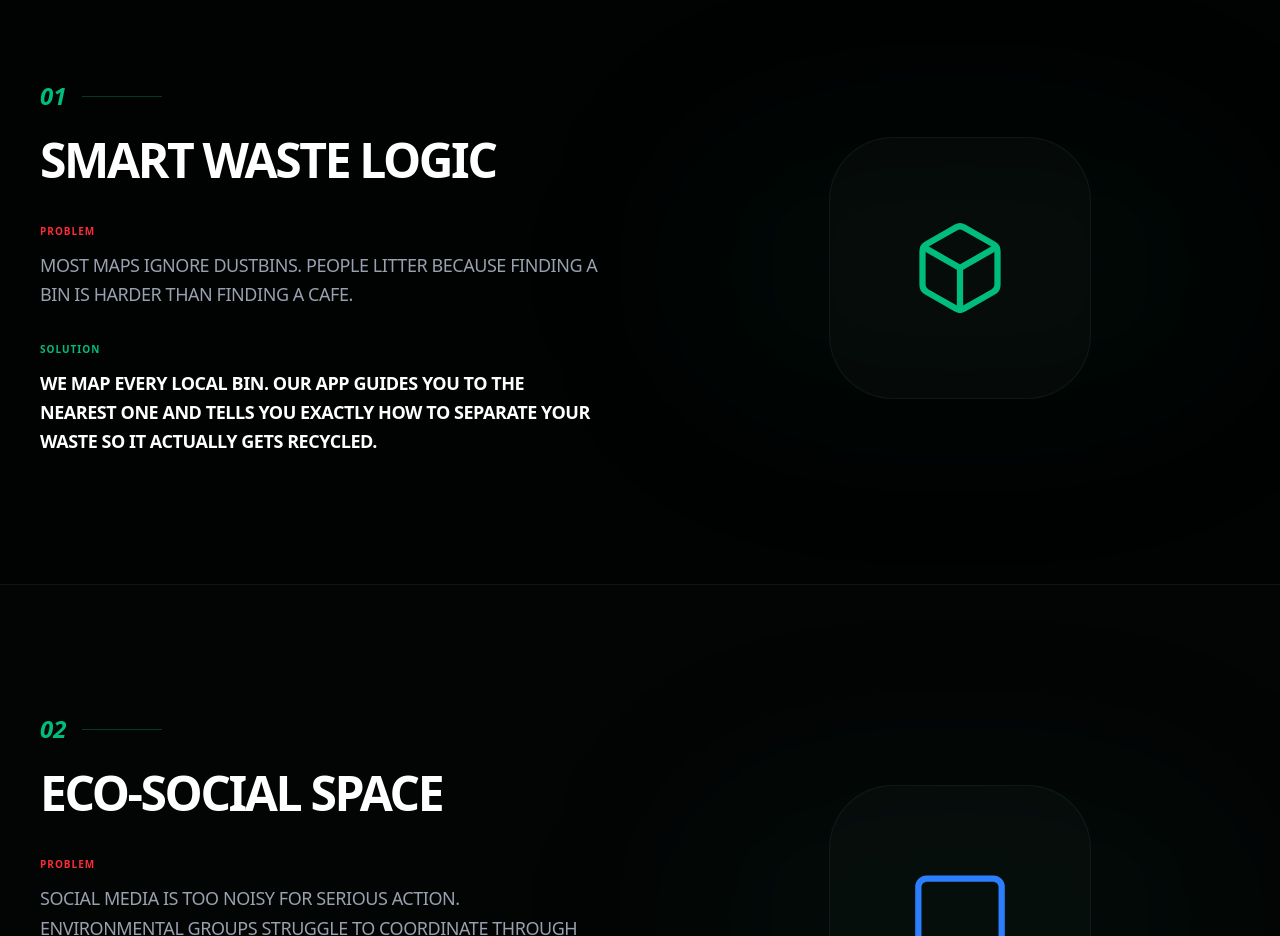
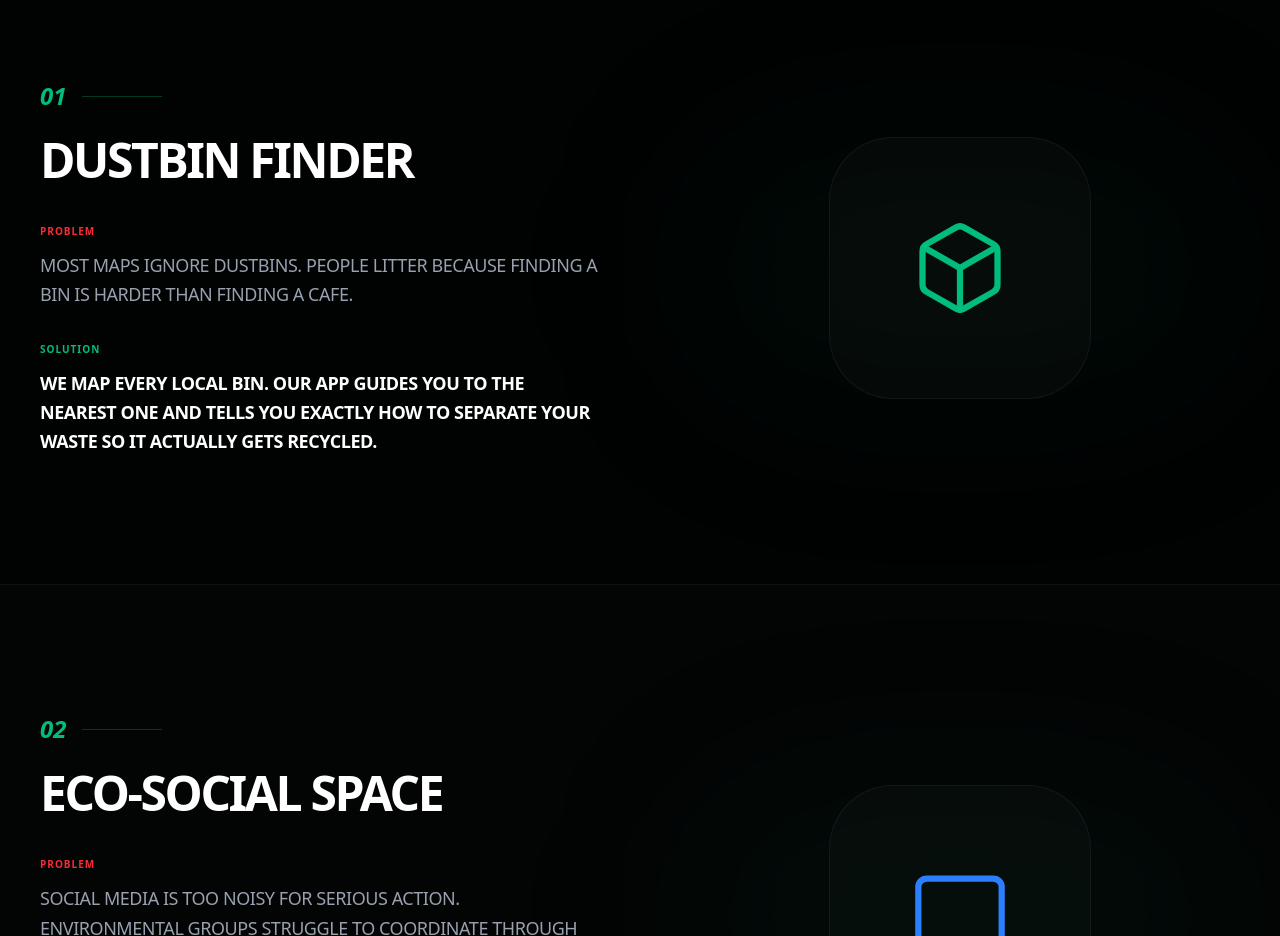
Before and after one commit to Nilesh-swain/TimeLess_27, a React (Vite) app in the folder frontend/: page / in a window 1280 px wide. Shown: the part 1040-1976 px from the top of the page. Built offline with nearby package versions, Linux system fonts and the light colour scheme.

Commit message:
Change in Landing page

```diff
--- a/frontend/src/features/landing/pages/LandingPage.jsx
+++ b/frontend/src/features/landing/pages/LandingPage.jsx
@@ -92,7 +92,7 @@ const LandingPage = () => {
       </section>
 
       {/* --- THE 6 DETAILED FEATURE SECTIONS --- */}
-      <FeatureSection number="01" icon={<Box className="text-emerald-500" />} title="Smart Waste Logic" problem="Most maps ignore dustbins. People litter because finding a bin is harder than finding a cafe." solution="We map every local bin. Our app guides you to the nearest one and tells you exactly how to separate your waste so it actually gets recycled." />
+      <FeatureSection number="01" icon={<Box className="text-emerald-500" />} title="Dustbin finder" problem="Most maps ignore dustbins. People litter because finding a bin is harder than finding a cafe." solution="We map every local bin. Our app guides you to the nearest one and tells you exactly how to separate your waste so it actually gets recycled." />
       <FeatureSection number="02" icon={<MessageSquare className="text-blue-500" />} title="Eco-Social Space" problem="Social media is too noisy for serious action. Environmental groups struggle to coordinate through ads and distractions." solution="A dedicated, zero-noise forum for eco-clubs. Organize clean-ups and share local ecological alerts in a space built for mobilization." reverse />
       <FeatureSection number="03" icon={<BarChart3 className="text-purple-500" />} title="Real-Time Intel" problem="Air and water quality data is often hidden in complex reports that the average person never sees." solution="Live AQI and WQI dashboards. We pull data from localized sensors so you know exactly what you are breathing and drinking in real-time." />
       <FeatureSection number="04" icon={<Zap className="text-orange-500" />} title="Tip-Centric Design" problem="Climate change feels like a giant problem that one person can't fix, leading to people giving up." solution="Achievable daily actions. We give you small, localized steps to change your habits one day at a time without the stress." reverse />
```
